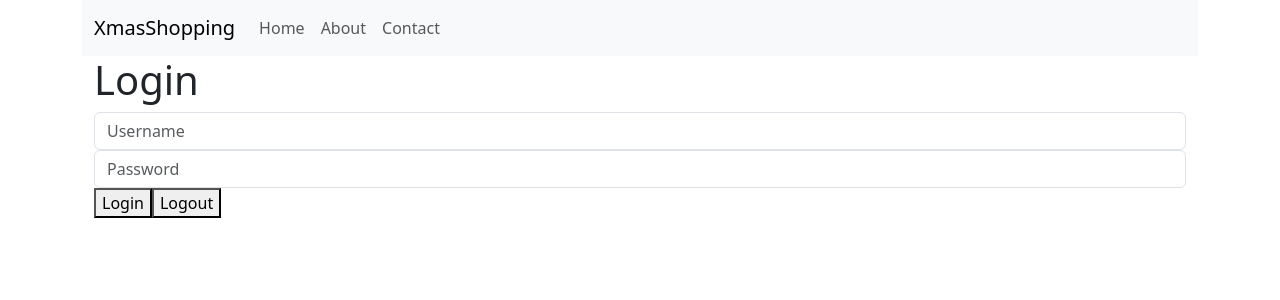
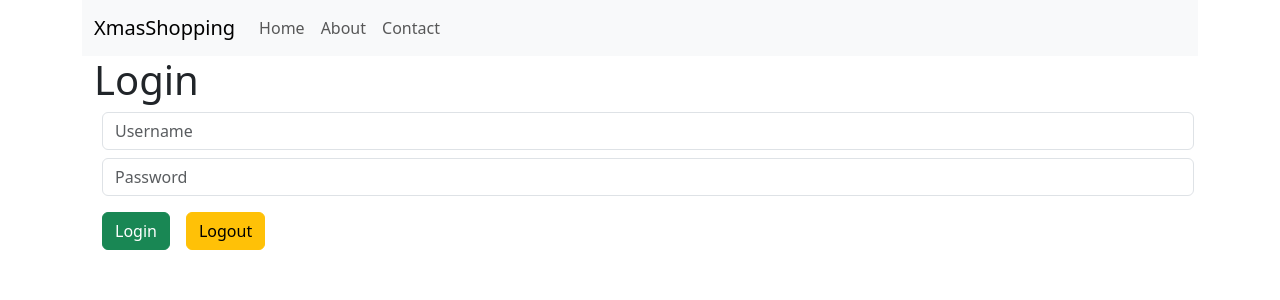
Before and after one commit to RVicki/Angular18, an Angular app in the folder js18/: page /login in a window 1280 px wide. Shown: the top 300 px of the page. Built offline with nearby package versions, Linux system fonts and the light colour scheme.

Commit message:
basic styling to login

```diff
--- a/js18/src/app/login/login.component.html
+++ b/js18/src/app/login/login.component.html
@@ -3,19 +3,23 @@
     <div class="col-md-12">
       <h1>Login</h1>
       <input
-        class="form-control"
+        class="form-control m-2"
         type="text"
         [(ngModel)]="username"
         placeholder="Username"
       />
       <input
-        class="form-control"
+        class="form-control m-2"
         type="password"
         [(ngModel)]="password"
         placeholder="Password"
       />
-      <button (click)="onSubmit()" type="submit">Login</button>
-      <button (click)="logout()" type="submit">Logout</button>
+      <button class="btn btn-success m-2" (click)="onSubmit()" type="submit">
+        Login
+      </button>
+      <button class="btn btn-warning m-2" (click)="logout()" type="submit">
+        Logout
+      </button>
     </div>
   </div>
 </div>
```
